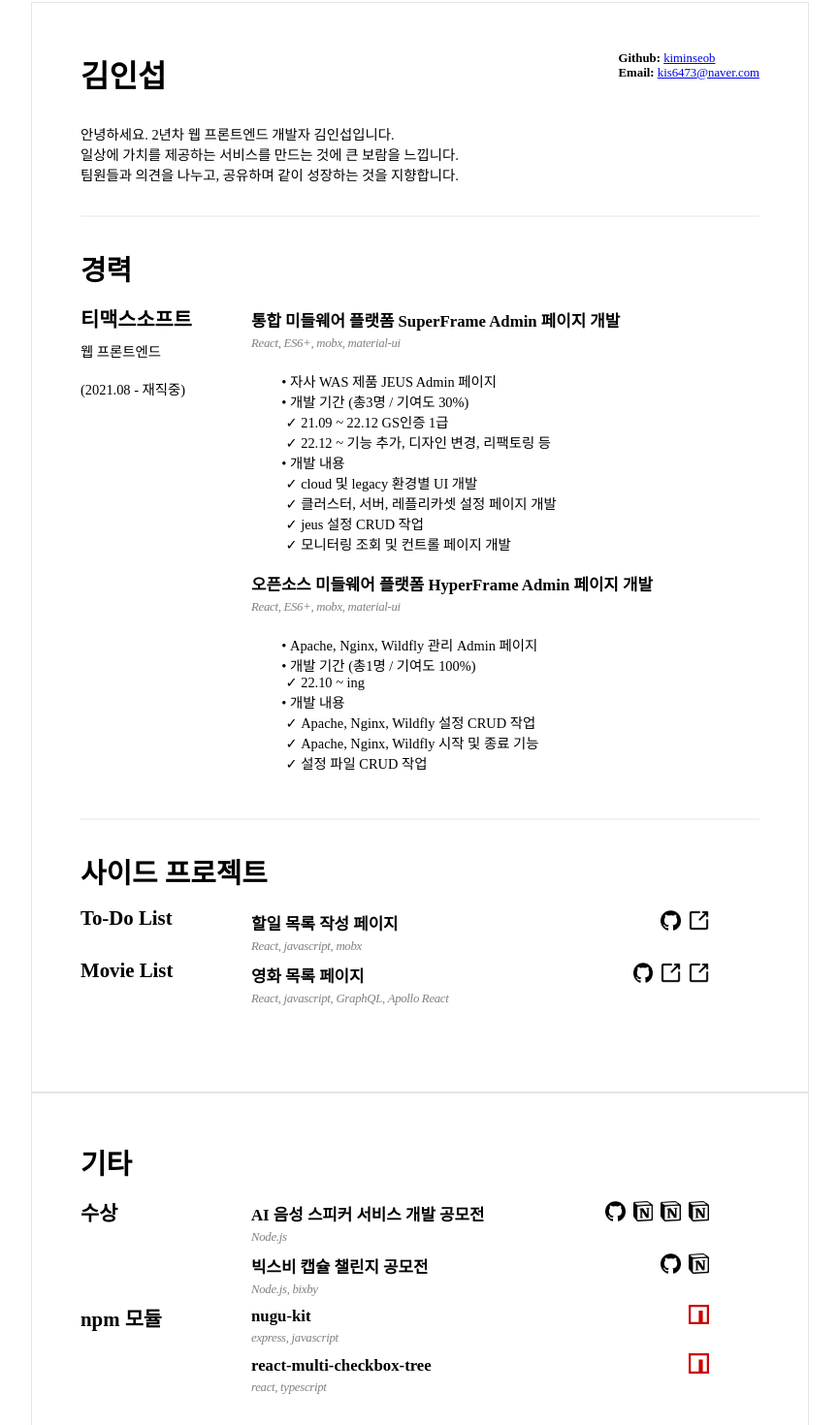
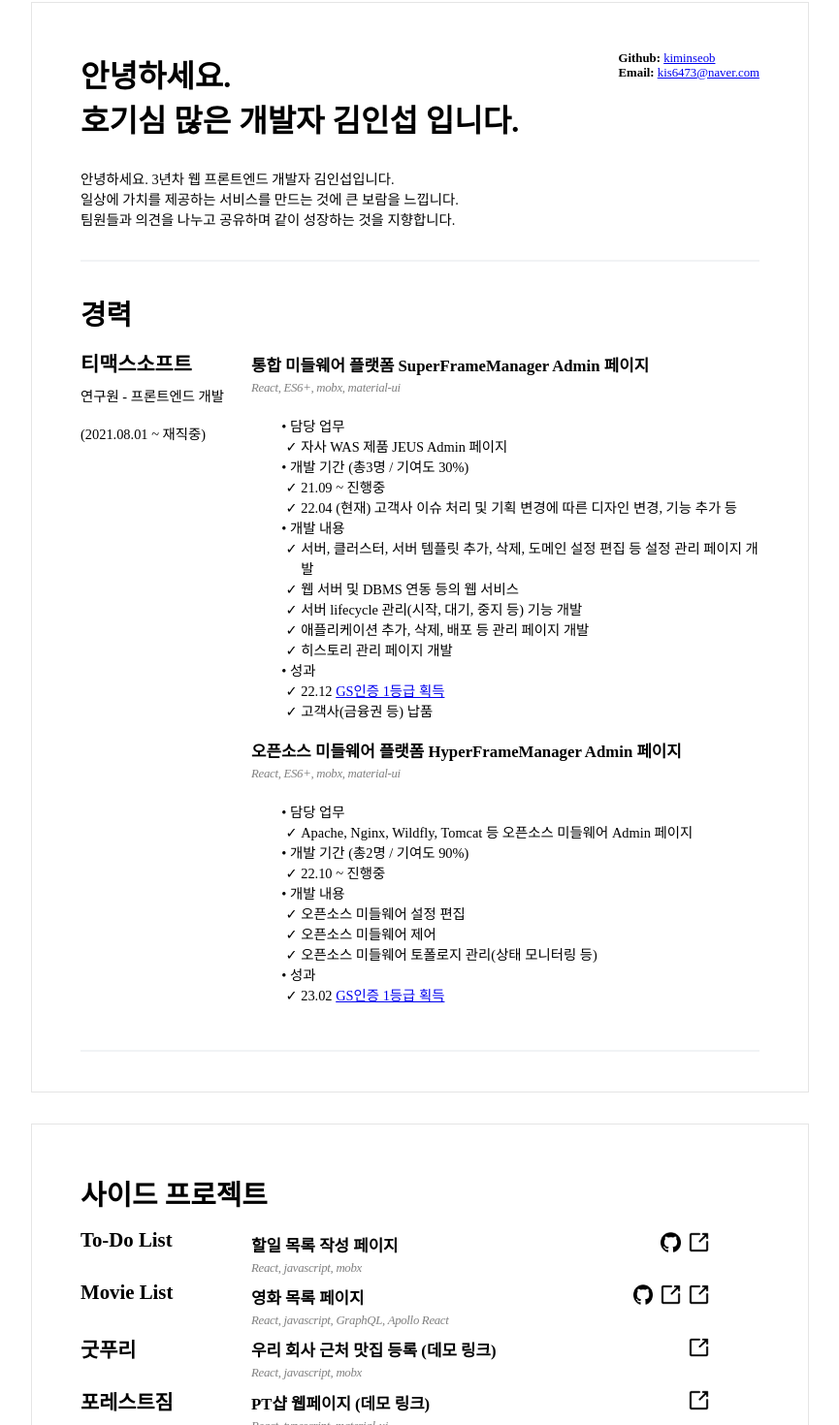
Before and after one commit to kiminseob/resume, a React app: page / in a window 1280 px wide. Shown: the part 38-1508 px from the top of the page at 97% size, without its empty margins (207-1072 px from the left). Built offline with nearby package versions, Linux system fonts and the light colour scheme.

Commit message:
feat: 프로젝트 데모 링크 축가

```diff
--- a/src/App.jsx
+++ b/src/App.jsx
@@ -3,17 +3,21 @@ import styled from 'styled-components';
 import { About, Career, Project, Others } from 'components';
 
 const Container = styled.div`
-  padding-top: 2rem;
+  display: flex;
+  flex-direction: column;
+  align-items: center;
+  padding: 2rem 0;
 `;
 
 const A4 = styled.div`
   width: 700px;
   height: 1024px;
-  margin: 3rem;
   padding: 3.1rem;
   border: 1px solid rgb(229, 229, 229);
   font-size: 0.9rem;
-  margin: auto;
+  &:not(:last-child) {
+    margin-bottom: 2rem;
+  }
 `;
 
 function App() {
@@ -23,9 +27,9 @@ function App() {
         <A4>
           <About />
           <Career />
-          <Project />
         </A4>
         <A4>
+          <Project />
           <Others />
         </A4>
       </Container>
--- a/src/components/About.jsx
+++ b/src/components/About.jsx
@@ -5,7 +5,10 @@ function About() {
   return (
     <>
       <SC.Header>
-        <SC.H1>김인섭</SC.H1>
+        <SC.H1>
+          안녕하세요. <br />
+          호기심 많은 개발자 김인섭 입니다.
+        </SC.H1>
         <SC.MyInfo>
           <div>
             <strong>Github: </strong>
@@ -20,9 +23,9 @@ function About() {
         </SC.MyInfo>
       </SC.Header>
       <SC.Aside>
-        안녕하세요. 2년차 웹 프론트엔드 개발자 김인섭입니다. {'\n'}
+        안녕하세요. 3년차 웹 프론트엔드 개발자 김인섭입니다. {'\n'}
         일상에 가치를 제공하는 서비스를 만드는 것에 큰 보람을 느낍니다. {'\n'}
-        팀원들과 의견을 나누고, 공유하며 같이 성장하는 것을 지향합니다. {'\n'}
+        팀원들과 의견을 나누고 공유하며 같이 성장하는 것을 지향합니다. {'\n'}
       </SC.Aside>
       <SC.Divider />
     </>
--- a/src/components/Career.jsx
+++ b/src/components/Career.jsx
@@ -9,13 +9,13 @@ function Career() {
         <SC.Row>
           <SC.Column>
             <SC.Company>티맥스소프트</SC.Company>
-            <SC.Job>웹 프론트엔드</SC.Job>
-            <p>(2021.08 - 재직중)</p>
+            <SC.Job>연구원 - 프론트엔드 개발</SC.Job>
+            <p>(2021.08.01 ~ 재직중)</p>
           </SC.Column>
           <SC.Column>
             <SC.Row>
               <SC.RowHeader>
-                통합 미들웨어 플랫폼 SuperFrame Admin 페이지 개발
+                통합 미들웨어 플랫폼 SuperFrameManager Admin 페이지
               </SC.RowHeader>
             </SC.Row>
             <SC.Row>
@@ -23,30 +23,51 @@ function Career() {
             </SC.Row>
             <SC.Row>
               <ul>
-                <SC.List>자사 WAS 제품 JEUS Admin 페이지</SC.List>
+                <SC.List>담당 업무</SC.List>
+                <SC.MarkerList>자사 WAS 제품 JEUS Admin 페이지</SC.MarkerList>
                 <SC.List>
                   개발 기간 (총3명 / 기여도 30%)
-                  <SC.MarkerList>21.09 ~ 22.12 GS인증 1급</SC.MarkerList>
+                  <SC.MarkerList>21.09 ~ 진행중</SC.MarkerList>
                   <SC.MarkerList>
-                    22.12 ~ 기능 추가, 디자인 변경, 리팩토링 등
+                    22.04 (현재) 고객사 이슈 처리 및 기획 변경에 따른 디자인
+                    변경, 기능 추가 등
                   </SC.MarkerList>
                 </SC.List>
                 <SC.List>
                   개발 내용
-                  <SC.MarkerList>cloud 및 legacy 환경별 UI 개발</SC.MarkerList>
                   <SC.MarkerList>
-                    클러스터, 서버, 레플리카셋 설정 페이지 개발
+                    서버, 클러스터, 서버 템플릿 추가, 삭제, 도메인 설정 편집 등
+                    설정 관리 페이지 개발
                   </SC.MarkerList>
-                  <SC.MarkerList>jeus 설정 CRUD 작업</SC.MarkerList>
                   <SC.MarkerList>
-                    모니터링 조회 및 컨트롤 페이지 개발
+                    웹 서버 및 DBMS 연동 등의 웹 서비스
                   </SC.MarkerList>
+                  <SC.MarkerList>
+                    서버 lifecycle 관리(시작, 대기, 중지 등) 기능 개발
+                  </SC.MarkerList>
+                  <SC.MarkerList>
+                    애플리케이션 추가, 삭제, 배포 등 관리 페이지 개발
+                  </SC.MarkerList>
+                  <SC.MarkerList>히스토리 관리 페이지 개발</SC.MarkerList>
+                </SC.List>
+                <SC.List>
+                  성과
+                  <SC.MarkerList>
+                    22.12{' '}
+                    <a
+                      href="https://sw.tta.or.kr/product/prod_gsce_view.jsp?num=7477&pa=b3e4fdbb778cf9770a52cd9ddecb59881c927fbecc786f8674cb6e59275104ac043f63cf10207b98d3aa5c5207798e22https://sw.tta.or.kr/product/prod_gsce_view.jsp?num=7477&pa=b3e4fdbb778cf9770a52cd9ddecb59881c927fbecc786f8674cb6e59275104ac043f63cf10207b98d3aa5c5207798e22"
+                      target="_blank"
+                    >
+                      GS인증 1등급 획득
+                    </a>
+                  </SC.MarkerList>
+                  <SC.MarkerList>고객사(금융권 등) 납품</SC.MarkerList>
                 </SC.List>
               </ul>
             </SC.Row>
             <SC.Row>
               <SC.RowHeader>
-                오픈소스 미들웨어 플랫폼 HyperFrame Admin 페이지 개발
+                오픈소스 미들웨어 플랫폼 HyperFrameManager Admin 페이지
               </SC.RowHeader>
             </SC.Row>
             <SC.Row>
@@ -54,20 +75,36 @@ function Career() {
             </SC.Row>
             <SC.Row>
               <ul>
-                <SC.List>Apache, Nginx, Wildfly 관리 Admin 페이지</SC.List>
                 <SC.List>
-                  개발 기간 (총1명 / 기여도 100%)
-                  <SC.MarkerList>22.10 ~ ing</SC.MarkerList>
+                  담당 업무
+                  <SC.MarkerList>
+                    Apache, Nginx, Wildfly, Tomcat 등 오픈소스 미들웨어 Admin
+                    페이지
+                  </SC.MarkerList>
+                </SC.List>
+                <SC.List>
+                  개발 기간 (총2명 / 기여도 90%)
+                  <SC.MarkerList>22.10 ~ 진행중</SC.MarkerList>
                 </SC.List>
                 <SC.List>
                   개발 내용
+                  <SC.MarkerList>오픈소스 미들웨어 설정 편집</SC.MarkerList>
+                  <SC.MarkerList>오픈소스 미들웨어 제어</SC.MarkerList>
                   <SC.MarkerList>
-                    Apache, Nginx, Wildfly 설정 CRUD 작업
+                    오픈소스 미들웨어 토폴로지 관리(상태 모니터링 등)
                   </SC.MarkerList>
+                </SC.List>
+                <SC.List>
+                  성과
                   <SC.MarkerList>
-                    Apache, Nginx, Wildfly 시작 및 종료 기능
+                    23.02{' '}
+                    <a
+                      href="https://sw.tta.or.kr/product/prod_gsce_view.jsp?num=7583&pa=359f396b2a22e52c061d906ad3b8285b992d122e67128b243d66ca56052dc7af043f63cf10207b98d3aa5c5207798e22"
+                      target="_blank"
+                    >
+                      GS인증 1등급 획득
+                    </a>
                   </SC.MarkerList>
-                  <SC.MarkerList>설정 파일 CRUD 작업</SC.MarkerList>
                 </SC.List>
               </ul>
             </SC.Row>
--- a/src/components/Project.jsx
+++ b/src/components/Project.jsx
@@ -66,7 +66,44 @@ function Project() {
             </SC.Row>
           </SC.Column>
         </SC.Row>
+        <SC.Row>
+          <SC.Column>
+            <SC.Company>굿푸리</SC.Company>
+          </SC.Column>
+          <SC.Column>
+            <SC.FullRow>
+              <SC.RowHeader>우리 회사 근처 맛집 등록 (데모 링크)</SC.RowHeader>
+              <SC.Row>
+                <a href="https://goodfoodlist.inseop.pe.kr" target="_blank">
+                  <SC.Icon src="icon/expand.png" />
+                </a>
+              </SC.Row>
+            </SC.FullRow>
+            <SC.Row>
+              <SC.Stack>React, javascript, mobx</SC.Stack>
+            </SC.Row>
+          </SC.Column>
+        </SC.Row>
+        <SC.Row>
+          <SC.Column>
+            <SC.Company>포레스트짐</SC.Company>
+          </SC.Column>
+          <SC.Column>
+            <SC.FullRow>
+              <SC.RowHeader>PT샵 웹페이지 (데모 링크)</SC.RowHeader>
+              <SC.Row>
+                <a href="https://forestgym.inseop.pe.kr" target="_blank">
+                  <SC.Icon src="icon/expand.png" />
+                </a>
+              </SC.Row>
+            </SC.FullRow>
+            <SC.Row>
+              <SC.Stack>React, typescript, material-ui</SC.Stack>
+            </SC.Row>
+          </SC.Column>
+        </SC.Row>
       </section>
+      <SC.Divider />
     </>
   );
 }
```
